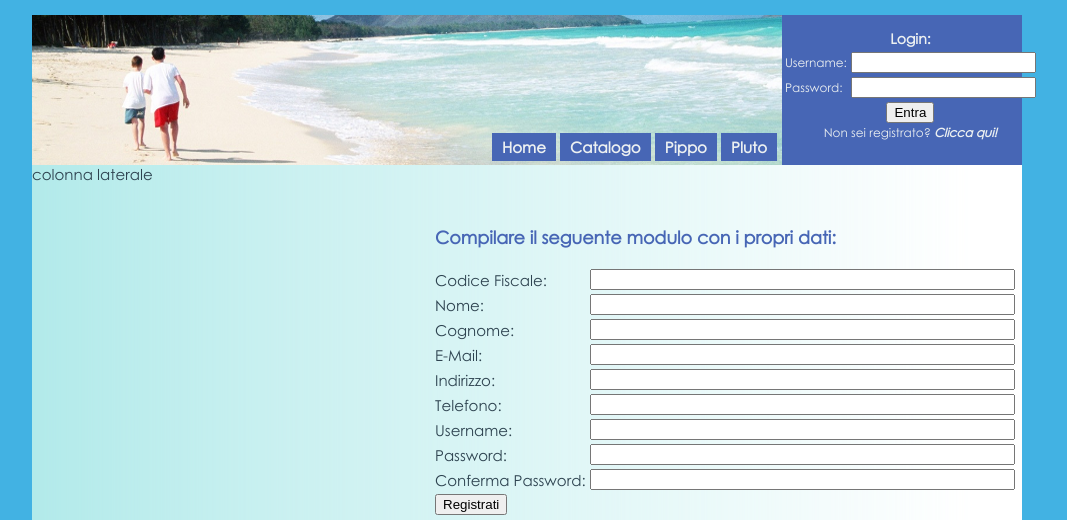
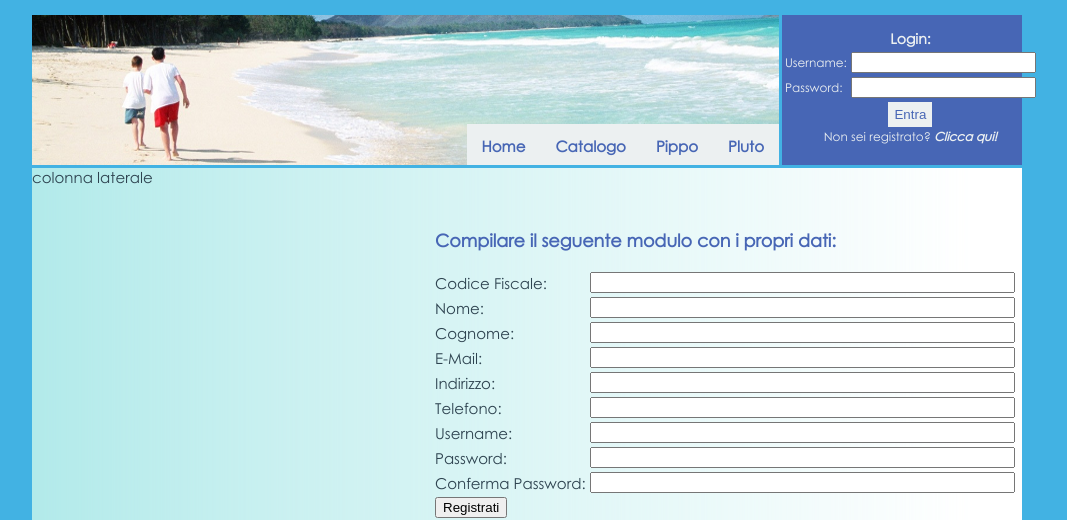
Before and after one commit to A--Team/PW, a PHP site: page /signup_form.php in a window 1280 px wide. Shown: the top 520 px of the page, without its empty margins (113-1180 px from the left). Run offline with PHP 8.4, Linux system fonts and the light colour scheme.

Commit message:
Migliorie grafiche

```diff
--- a/login_form.php
+++ b/login_form.php
@@ -10,7 +10,7 @@
 			<td class="td_left">Password:</td><td><input type="password" name="password"></td>
 		</tr>
 		<tr>
-			<td colspan="2"><input type="submit" value="Entra"></td>
+			<td colspan="2"><input class="btn_login" type="submit" value="Entra"></td>
 		</tr>
 		<tr>
 			<td colspan="2">Non sei registrato? <a href="signup_form.php">Clicca qui!</a></td>
--- a/signup_form.php
+++ b/signup_form.php
@@ -11,11 +11,11 @@
     <div id="container">
     <div id="header_container">
 	<div id="logo">
-			<span id="menu">
-				<a href="index.php"><span class="btn_menu">Home</span></a>
-				<a href="#"><span class="btn_menu">Catalogo</span></a>
-				<a href="#"><span class="btn_menu">Pippo</span></a>
-				<a href="#"><span class="btn_menu">Pluto</span></a>
+			<span class="ribbon">
+				<a href="index.php"><span>Home</span></a>
+				<a href="#"><span>Catalogo</span></a>
+				<a href="#"><span>Pippo</span></a>
+				<a href="#"><span>Pluto</span></a>
 			</span>
 	</div>
 	<div id="login">
@@ -29,7 +29,7 @@
 				//$_SESSION[$session_name] = true;
 				echo "<br><br><h2>Benvenuto " . $_SESSION['username'] . "!</h2><br>";
 				echo "<form method='POST' action='logout.php'>
-						<input type='submit' value='logout'>
+						<input type='submit' value='logout' class='btn_login'>
 					  </form>";
 			}
 			else
--- a/style/style.css
+++ b/style/style.css
@@ -1,3 +1,11 @@
+/*
+ * COLORI:
+ * Bianco: #ECF0F1;
+ * Azzurro: #42B2E3;
+ * Blu scuro: #4766B5;
+ * Verde scuro: #2E4350;
+ * Arancione: #F55A42;
+ */
 @font-face{
     font-family: "Century Gothic";
     src: url(century_gothic.ttf),
@@ -40,6 +48,7 @@ body{
 	width:750px;
 	height:150px;
 	background: url("images/header.png");
+	border-bottom:3px solid #42B2E3;
 }
 #logo a{
 	text-decoration: none;
@@ -60,6 +69,7 @@ body{
 	padding-right: 10px;
 	background-color: #4766B5; /*#210C8F;*/
 }
+
 #login{
 	font-size: 12px;
 	color: #ECF0F1; /*#FFFFFF;*/
@@ -235,7 +245,7 @@ body{
 }
 .btn_elimina{
 	width: 60px;
-	height: 23px;
+	height: 25px;
 	padding-top: 1px;
 	padding-bottom: 2px;
 	padding-left: 3px;
@@ -245,18 +255,154 @@ body{
 	float:right;
 	margin-top:5px;
 	margin-right:30px;
+	border: 3px solid transparent;
 }
-
+.btn_elimina:hover{
+	border:3px solid #42B2E3;
+	background-color: #ECF0F1;
+	color: #4766B5;
+	-webkit-transition: background-color 0.2s, border 0.2s;  color 0.2s;/* Saf3.2+, Chrome */
+	-moz-transition: background-color 0.2s, border 0.2s; color 0.2s;  /* FF4+ */
+	-ms-transition: background-color 0.2s, border 0.2s; color 0.2s; /* IE10 */
+	-o-transition: background-color 0.2s, border 0.2s; color 0.2s; /* Opera 10.5+ */
+	transition: background-color 0.2s, border 0.2s; color 0.2s;
+}
+.btn_elimina:active{
+	background-color: #4766B5;
+	color: #ECF0F1;
+	-webkit-transition: background-color 0.2s, border 0.2s;  color 0.2s;/* Saf3.2+, Chrome */
+	-moz-transition: background-color 0.2s, border 0.2s; color 0.2s;  /* FF4+ */
+	-ms-transition: background-color 0.2s, border 0.2s; color 0.2s; /* IE10 */
+	-o-transition: background-color 0.2s, border 0.2s; color 0.2s; /* Opera 10.5+ */
+	transition: background-color 0.2s, border 0.2s; color 0.2s;
+}
 .btn_commenta{
 	padding-top: 2px;
 	padding-bottom: 2px;
 	padding-left: 3px;
 	padding-right: 3px;
 	background-color: #4766B5; /*#210C8F;*/
+	border: 3px solid transparent;
 	color: #ECF0F1;
 }
-
+.btn_commenta:hover{
+	border:3px solid #42B2E3;
+	background-color: #ECF0F1;
+	color: #4766B5;
+	-webkit-transition: background-color 0.2s, border 0.2s;  color 0.2s;/* Saf3.2+, Chrome */
+	-moz-transition: background-color 0.2s, border 0.2s; color 0.2s;  /* FF4+ */
+	-ms-transition: background-color 0.2s, border 0.2s; color 0.2s; /* IE10 */
+	-o-transition: background-color 0.2s, border 0.2s; color 0.2s; /* Opera 10.5+ */
+	transition: background-color 0.2s, border 0.2s; color 0.2s;
+}
+.btn_commenta:active{
+	background-color: #4766B5;
+	color: #ECF0F1;
+	-webkit-transition: background-color 0.2s, border 0.2s;  color 0.2s;/* Saf3.2+, Chrome */
+	-moz-transition: background-color 0.2s, border 0.2s; color 0.2s;  /* FF4+ */
+	-ms-transition: background-color 0.2s, border 0.2s; color 0.2s; /* IE10 */
+	-o-transition: background-color 0.2s, border 0.2s; color 0.2s; /* Opera 10.5+ */
+	transition: background-color 0.2s, border 0.2s; color 0.2s;
+}
+.btn_login{
+	padding-top: 2px;
+	padding-bottom: 2px;
+	padding-left: 3px;
+	padding-right: 3px;
+	background-color: #ECF0F1; /*#210C8F;*/
+	border: 3px solid transparent;
+	color: #4766B5;
+}
+.btn_login:hover{
+	border:3px solid #42B2E3;
+	background-color: #ECF0F1;
+	color: #4766B5;
+	-webkit-transition: background-color 0.2s, border 0.2s;  color 0.2s;/* Saf3.2+, Chrome */
+	-moz-transition: background-color 0.2s, border 0.2s; color 0.2s;  /* FF4+ */
+	-ms-transition: background-color 0.2s, border 0.2s; color 0.2s; /* IE10 */
+	-o-transition: background-color 0.2s, border 0.2s; color 0.2s; /* Opera 10.5+ */
+	transition: background-color 0.2s, border 0.2s; color 0.2s;
+}
+.btn_login:active{
+	background-color: #4766B5;
+	color: #ECF0F1;
+	-webkit-transition: background-color 0.2s, border 0.2s;  color 0.2s;/* Saf3.2+, Chrome */
+	-moz-transition: background-color 0.2s, border 0.2s; color 0.2s;  /* FF4+ */
+	-ms-transition: background-color 0.2s, border 0.2s; color 0.2s; /* IE10 */
+	-o-transition: background-color 0.2s, border 0.2s; color 0.2s; /* Opera 10.5+ */
+	transition: background-color 0.2s, border 0.2s; color 0.2s;
+}
 .duration_field{
 	text-align:center;
 	width: 40px;
 }
+
+.ribbon {
+	display:inline-block;
+	float:right;
+	padding-top:101px;
+	border-right:3px solid #42B2E3;
+}
+
+.ribbon:after, .ribbon:before {
+	margin-top:0.5em;
+	content: "";
+	float:left;
+	/*border:1.5em solid #42B2E3;*/
+}
+
+.ribbon:after {
+	border-right-color:transparent;
+}
+
+.ribbon:before {
+	border-left-color:transparent;
+}
+
+.ribbon a:link, .ribbon a:visited {
+	color:#4766B5;
+	text-decoration:none;
+    float:left;
+    height:3.25em;
+	overflow:hidden;
+}
+
+.ribbon span {
+	background:#ECF0F1;
+	display:inline-block;
+	line-height:3em;
+	padding:0 1em;
+	margin-top:0.5em;
+	position:relative;
+	color: #4766B5;
+
+	-webkit-transition: background-color 0.2s, margin-top 0.2s;  /* Saf3.2+, Chrome */
+	-moz-transition: background-color 0.2s, margin-top 0.2s;  /* FF4+ */
+	-ms-transition: background-color 0.2s, margin-top 0.2s;  /* IE10 */
+	-o-transition: background-color 0.2s, margin-top 0.2s;  /* Opera 10.5+ */
+	transition: background-color 0.2s, margin-top 0.2s;
+}
+
+.ribbon a:hover span {
+	background:#4766B5;
+	margin-top:0;
+	color: #ECF0F1;
+}
+
+.ribbon span:before {
+	content: "";
+	position:absolute;
+	top:3em;
+	left:0;
+	border-right:0.5em solid #9B8651;
+	border-bottom:0.5em solid #ECF0F1;
+}
+
+.ribbon span:after {
+	content: "";
+	position:absolute;
+	top:3em;
+	right:0;
+	border-left:0.5em solid #9B8651;
+	border-bottom:0.5em solid #ECF0F1;
+}
```
Also changed, not shown: agenzia.php (+6 -6 lines), badlogin.php (+5 -5 lines), commenti.php (+6 -6 lines), gestioneprofilo.php (+6 -6 lines), homepersonale.php (+6 -6 lines), index.php (+6 -6 lines), modifica.php (+6 -6 lines), ordini.php (+6 -6 lines), search.html (+6 -1 lines), storico.php (+6 -6 lines), wish_list.php (+6 -6 lines).
